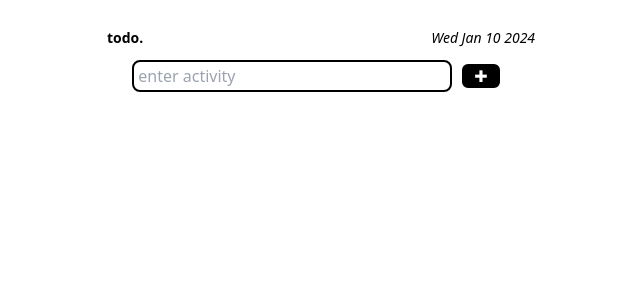
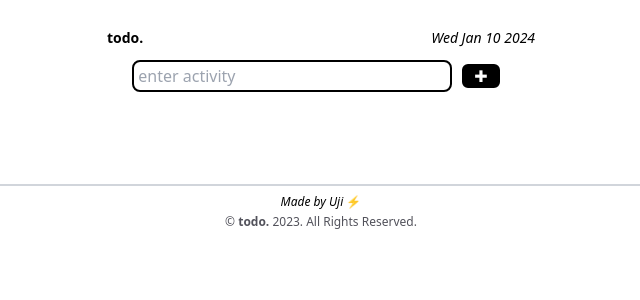
Before and after one commit to ujimamidi/todo-app, a React (Create React App) app: page / in a window 1280 px wide. Shown: the top 300 px of the page, without its empty margins (319-959 px from the left). Built offline with nearby package versions, Linux system fonts and the light colour scheme.

Commit message:
improved the display of todos + created footer

```diff
--- a/src/components/AddTodo.js
+++ b/src/components/AddTodo.js
@@ -1,4 +1,4 @@
-import { useState } from "react";
+import { useEffect, useState } from "react";
 import TodoList from "./TodoList";
 
 function AddTodo() {
@@ -7,9 +7,14 @@ function AddTodo() {
 
   const handleAddTodo = (e) => {
     e.preventDefault();
-    setTodoList([...todoList, todo]);
+    setTodoList((prevTodoList) => [...prevTodoList, todo]);
     setToDo("");
   }
+
+  // testing purposes only
+  useEffect(() => {
+    console.log("Updated Todo List:", todoList);
+  }, [todoList]);
 
   return (
     <div className="mt-1">
--- /dev/null
+++ b/src/components/Footer.js
@@ -0,0 +1,11 @@
+function Footer() {
+  return (
+    <div className="text-xs mt-16">
+      <div className="border-t-2 border-gray-300 my-2"></div>
+      <h1 className="mb-1"><span className="italic">Made by Uji </span>⚡</h1>
+      <p className="text-zinc-600">© <span className="font-semibold">todo.</span> 2023. All Rights Reserved.</p>
+    </div>
+  )
+}
+
+export default Footer;
--- a/src/components/TodoList.js
+++ b/src/components/TodoList.js
@@ -1,10 +1,13 @@
 import Todo from "./Todo";
 
 function TodoList({ todos }) {
+  // newest todo is displayed at the top
+  const reversedTodos = [...todos].reverse();
+
   return (
     <div className="mt-5 space-y-2">
-      {todos.map((item, index) => (
-        <Todo key={index} todoItem={item}/>
+      {reversedTodos.map((item, index) => (
+        <Todo key={index} todoItem={item} className="mb-2"/>
       ))}
     </div>
   )
--- a/src/pages/Landing.js
+++ b/src/pages/Landing.js
@@ -1,4 +1,5 @@
 import AddTodo from "../components/AddTodo";
+import Footer from "../components/Footer";
 import Navbar from "../components/Navbar"
 
 function Landing() {
@@ -6,6 +7,7 @@ function Landing() {
     <div className="flex flex-col justify-center text-center">
       <Navbar />
       <AddTodo />
+      <Footer />
     </div>
  )
 }
```
